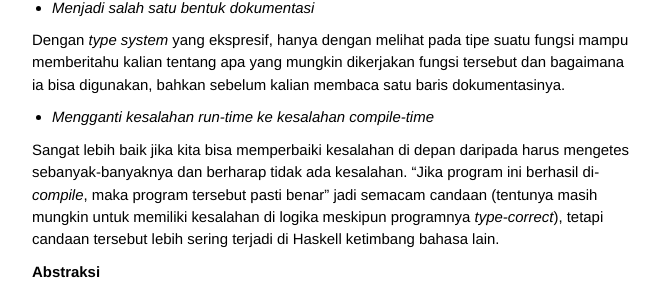
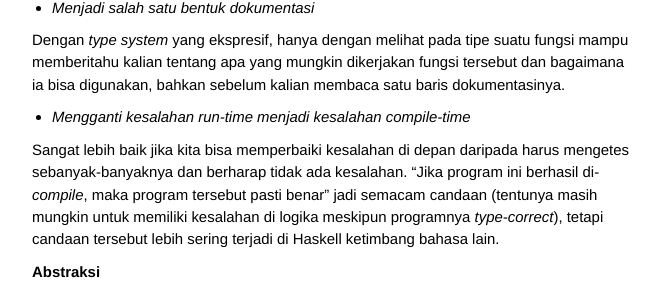
Before and after one commit to matematikaadit/matematikaadit.github.io, a Jekyll site: the page built from _posts/2014-06-17-themes.md, in a window 1280 px wide. Shown: the part 549-845 px from the top of the page, without its empty margins (308-970 px from the left). Built offline with Jekyll 4.4.1, drawn with Linux system fonts in a browser that asks for light colours.

Commit message:
ke -> menjadi

```diff
--- a/_posts/2014-06-17-themes.md
+++ b/_posts/2014-06-17-themes.md
@@ -38,7 +38,7 @@ fungsi mampu memberitahu kalian tentang apa yang mungkin dikerjakan
 fungsi tersebut dan bagaimana ia bisa digunakan, bahkan sebelum kalian
 membaca satu baris dokumentasinya.
 
-* *Mengganti kesalahan run-time ke kesalahan compile-time*
+* *Mengganti kesalahan run-time menjadi kesalahan compile-time*
 
 Sangat lebih baik jika kita bisa memperbaiki kesalahan di depan daripada
 harus mengetes sebanyak-banyaknya dan berharap tidak ada kesalahan. "Jika
```
